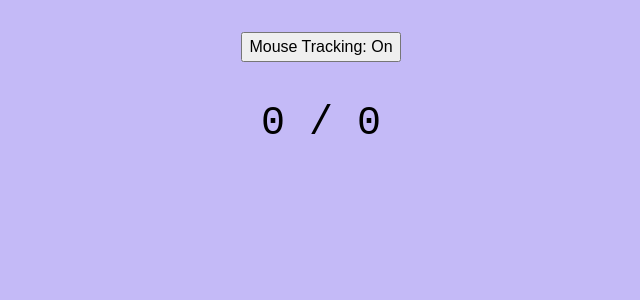
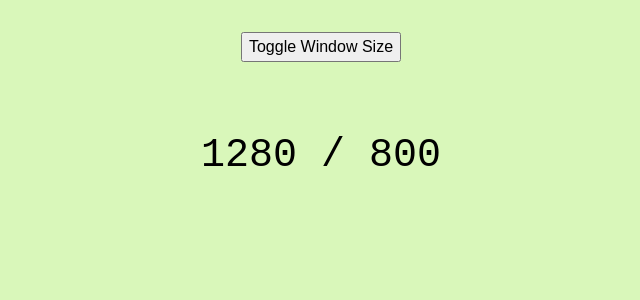
Before and after one commit to simotae14/react-joy-exercises, a React (Create React App) app: page / in a window 1280 px wide. Shown: the top 300 px of the page, without its empty margins (319-959 px from the left). Built offline with nearby package versions, Linux system fonts and the light colour scheme; a web font is replaced by a local one.

Commit message:
94 Side Effect - Cleanup Functions Exercises - 01 Window dimensions

```diff
--- a/src/App.js
+++ b/src/App.js
@@ -1,11 +1,23 @@
 import React from 'react';
 
-import MouseTracker from './MouseTracker';
+import WindowSize from './WindowSize';
 
 function App() {
+  const [
+    isTrackingWindowSize,
+    setIsTrackingWindowSize,
+  ] = React.useState(true);
+
+  function toggleWindowSize() {
+    setIsTrackingWindowSize(!isTrackingWindowSize);
+  }
+
   return (
     <div className="wrapper">
-      <MouseTracker />
+      <button onClick={toggleWindowSize}>
+        Toggle Window Size
+      </button>
+      {isTrackingWindowSize && <WindowSize />}
     </div>
   );
 }
--- a/src/MouseTracker.js
+++ /dev/null
@@ -1,43 +0,0 @@
-import React from 'react';
-
-function MouseTracker() {
-  const [mousePosition, setMousePosition] = React.useState({
-    x: 0,
-    y: 0,
-  });
-  const [isEnabled, setIsEnabled] = React.useState(true);
-
-  React.useEffect(() => {
-    if (isEnabled) {
-      function handleMouseMove(event) {
-        setMousePosition({
-          x: event.clientX,
-          y: event.clientY,
-        });
-      }
-
-      window.addEventListener('mousemove', handleMouseMove);
-
-      return () => {
-        window.removeEventListener('mousemove', handleMouseMove);
-      };
-    }
-  }, [isEnabled]);
-
-  function toggleMouseTracking() {
-    setIsEnabled(!isEnabled);
-  }
-
-  return (
-    <>
-      <button onClick={toggleMouseTracking}>
-        Mouse Tracking: {isEnabled ? 'On' : 'Off'}
-      </button>
-      <p>
-        {mousePosition.x} / {mousePosition.y}
-      </p>
-    </>
-  );
-}
-
-export default MouseTracker;
--- /dev/null
+++ b/src/WindowSize.js
@@ -0,0 +1,40 @@
+import React from 'react';
+
+function WindowSize() {
+  const [
+    windowDimensions,
+    setWindowDimensions,
+  ] = React.useState({
+    width: window.innerWidth,
+    height: window.innerHeight,
+  });
+
+  React.useEffect(() => {
+    function handleResize() {
+      // to check if the event listener is called even if the component is unmounted
+      console.log('resize');
+
+      setWindowDimensions({
+        width: window.innerWidth,
+        height: window.innerHeight,
+      });
+    }
+
+    window.addEventListener('resize', handleResize);
+
+    // cleanup function
+    return () => {
+      window.removeEventListener('resize', handleResize);
+    };
+  }, []);
+
+  return (
+    <div className="wrapper">
+      <p>
+        {windowDimensions.width} / {windowDimensions.height}
+      </p>
+    </div>
+  );
+}
+
+export default WindowSize;
--- a/src/styles.css
+++ b/src/styles.css
@@ -3,7 +3,7 @@ html, body, #root {
 }
 body {
   padding: 0px;
-  background: hsl(250deg 80% 85%);
+  background: hsl(90deg 80% 85%);
 }
 
 .wrapper {
```
